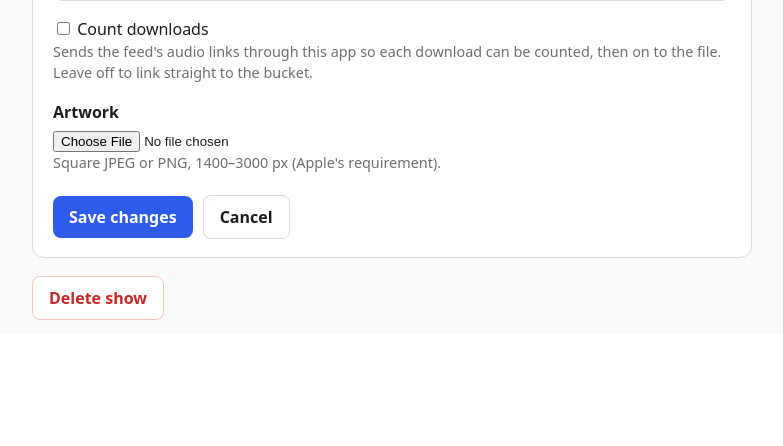
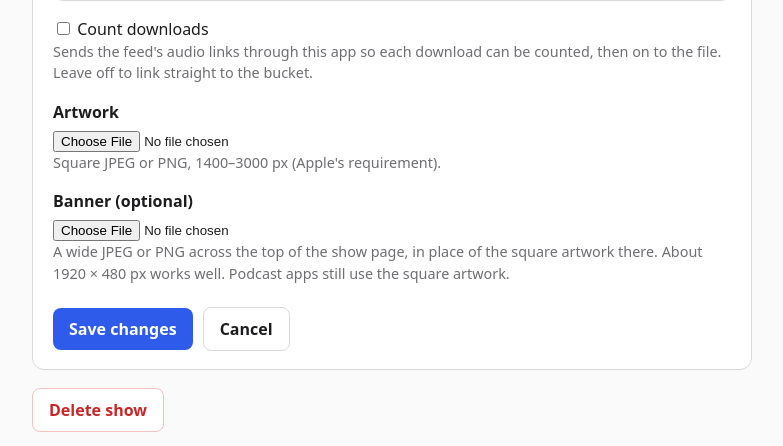
Before and after one commit to ryanthompson591/bucketcast, a Flask app: template bucketcast/templates/admin/show_form.html in a window 1280 px wide. Shown: the part 1144-1590 px from the top of the page, without its empty margins (248-1031 px from the left). Before the commit the page ends 1464 px from the top, so only its background shows below. Run offline with Flask 3, Linux system fonts and the light colour scheme; the template is opened without the code that fills it, so the values that code supplies are empty.

Commit message:
Optional show banner across the top of the show page
A show can now have a wide banner image (JPEG or PNG, ~1920x480) set on
its settings page. When set, the show page shows it across the top in
place of the square artwork; podcast apps, the feed, the share image and
the icon still use the square artwork. It can be removed from the form.

Co-Authored-By: Claude Opus 5.5 <noreply@anthropic.com>
Claude-Session: https://claude.ai/code/session_01X8Lh1k5f7rRYuvKwyrJArF

```diff
--- a/bucketcast/admin.py
+++ b/bucketcast/admin.py
@@ -556,4 +556,9 @@ def _save(show: Show, generation):
     art = request.files.get("artwork")
     if art and art.filename:
         show.artwork_path = repo().save_artwork(show, art.read(), art.mimetype)
+    banner = request.files.get("banner")
+    if banner and banner.filename:
+        show.banner_path = repo().save_banner(show, banner.read(), banner.mimetype)
+    elif request.form.get("remove_banner") == "on":
+        show.banner_path = ""
     repo().save(show, generation)
--- a/bucketcast/site.py
+++ b/bucketcast/site.py
@@ -109,6 +109,7 @@ class SiteBuilder:
                 show=show,
                 description=show.description.strip(),
                 artwork_url=self.feed.media_url(show.artwork_path),
+                banner_url=self.feed.media_url(show.banner_path),
                 canonical_url=self.feed.site_url(show) if number == 1 else "",
                 feed_href=f"{root}feed.xml",
                 feed_url=self.feed.feed_url(show),
--- a/bucketcast/templates/admin/show_form.html
+++ b/bucketcast/templates/admin/show_form.html
@@ -125,6 +125,20 @@
     {{ err('artwork') }}
   </div>
 
+  <div class="field">
+    <label for="banner">Banner (optional)</label>
+    {% if show.banner_path %}
+      <img src="{{ media_url(show.banner_path) }}" alt="Current banner" style="width:100%;max-width:480px;height:auto;border-radius:8px;display:block;margin-bottom:8px">
+      <div class="check" style="margin-bottom:8px">
+        <input type="checkbox" id="remove_banner" name="remove_banner">
+        <label for="remove_banner">Remove the banner</label>
+      </div>
+    {% endif %}
+    <input type="file" id="banner" name="banner" accept="image/jpeg,image/png" class="{{ cls('banner') }}">
+    <div class="muted">A wide JPEG or PNG across the top of the show page, in place of the square artwork there. About 1920 × 480 px works well. Podcast apps still use the square artwork.</div>
+    {{ err('banner') }}
+  </div>
+
   <div class="actions">
     <button class="btn" type="submit">{{ "Create show" if is_new else "Save changes" }}</button>
     <a class="btn secondary" href="{{ url_for('admin.index') }}">Cancel</a>
```
Also changed, not shown: bucketcast/shows.py (+14 -0 lines), bucketcast/templates/site/show.html (+6 -2 lines), tests/test_site.py (+47 -0 lines).
